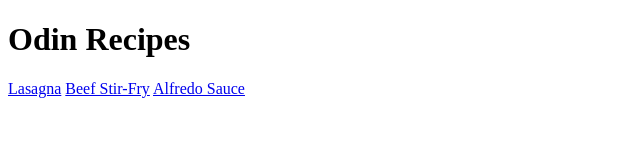
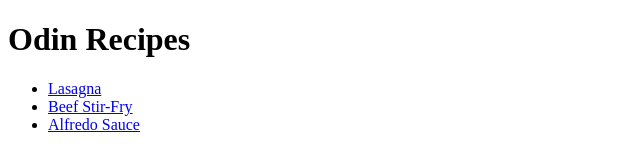
Before and after one commit to neumannal/odin-recipes, a plain HTML site: page index.html in a window 1280 px wide. Shown: the whole page, without its empty margins (0-640 px from the left). Drawn offline with Linux system fonts and the light colour scheme.

Commit message:
style: show recipes in list

```diff
--- a/index.html
+++ b/index.html
@@ -7,8 +7,10 @@
 </head>
 <body>
     <h1>Odin Recipes</h1>
-    <a href="recipes/lasagna.html">Lasagna</a>
-    <a href="recipes/beef-stir-fry.html">Beef Stir-Fry</a>
-    <a href="recipes/alfredo-sauce.html">Alfredo Sauce</a>
+    <ul>
+        <li><a href="recipes/lasagna.html">Lasagna</a></li>
+        <li><a href="recipes/beef-stir-fry.html">Beef Stir-Fry</a></li>
+        <li><a href="recipes/alfredo-sauce.html">Alfredo Sauce</a></li>
+    </ul>
 </body>
 </html>
```
